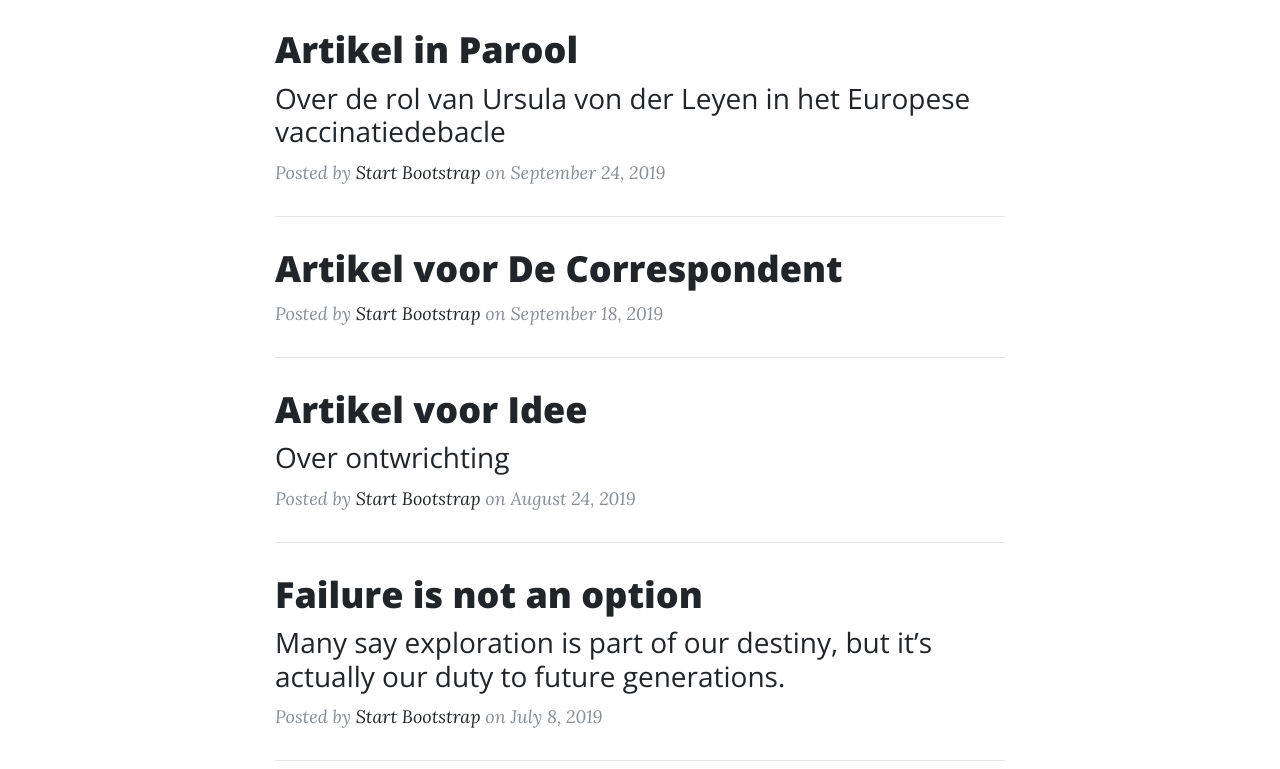
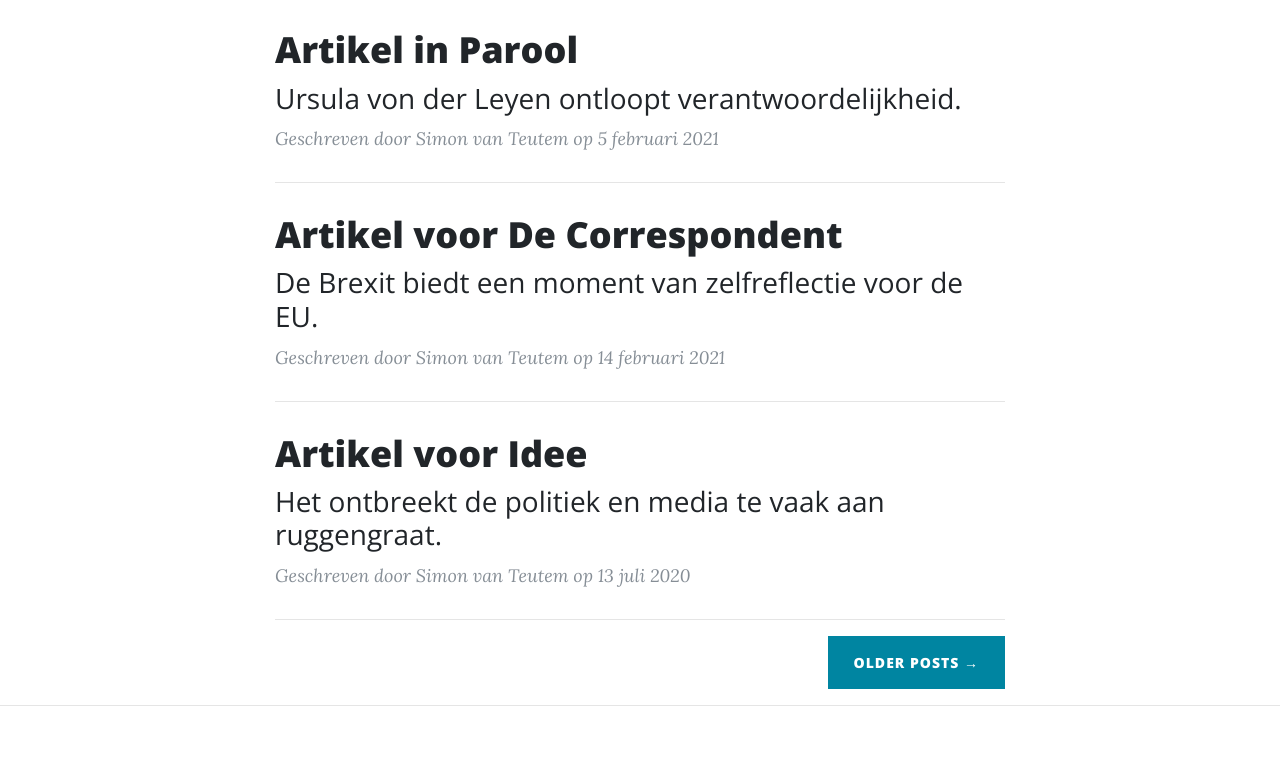
Before and after one commit to simonvanteutem/scribblings, a website: page index.html in a window 1280 px wide. Shown: the part 680-1449 px from the top of the page. Drawn offline with nearby package versions, Linux system fonts and the light colour scheme.

Commit message:
Add files via upload

```diff
--- a/index.html
+++ b/index.html
@@ -77,12 +77,10 @@
               Artikel in Parool
             </h2>
             <h3 class="post-subtitle">
-              Over de rol van Ursula von der Leyen in het Europese vaccinatiedebacle
+              Ursula von der Leyen ontloopt verantwoordelijkheid.
             </h3>
           </a>
-          <p class="post-meta">Posted by
-            <a href="#">Start Bootstrap</a>
-            on September 24, 2019</p>
+          <p class="post-meta">Geschreven door Simon van Teutem op 5 februari 2021</p>
         </div>
         <hr>
         <div class="post-preview">
@@ -90,10 +88,11 @@
             <h2 class="post-title">
               Artikel voor De Correspondent
             </h2>
+            <h3 class="post-subtitle">
+                De Brexit biedt een moment van zelfreflectie voor de EU.
+              </h3>
           </a>
-          <p class="post-meta">Posted by
-            <a href="#">Start Bootstrap</a>
-            on September 18, 2019</p>
+          <p class="post-meta">Geschreven door Simon van Teutem op 14 februari 2021</p>
         </div>
         <hr>
         <div class="post-preview">
@@ -102,28 +101,13 @@
               Artikel voor Idee
             </h2>
             <h3 class="post-subtitle">
-              Over ontwrichting
+             Het ontbreekt de politiek en media te vaak aan ruggengraat.
             </h3>
           </a>
-          <p class="post-meta">Posted by
-            <a href="#">Start Bootstrap</a>
-            on August 24, 2019</p>
+          <p class="post-meta">Geschreven door Simon van Teutem op 13 juli 2020</p>
         </div>
         <hr>
-        <div class="post-preview">
-          <a href="post.html">
-            <h2 class="post-title">
-              Failure is not an option
-            </h2>
-            <h3 class="post-subtitle">
-              Many say exploration is part of our destiny, but it’s actually our duty to future generations.
-            </h3>
-          </a>
-          <p class="post-meta">Posted by
-            <a href="#">Start Bootstrap</a>
-            on July 8, 2019</p>
-        </div>
-        <hr>
+
         <!-- Pager -->
         <div class="clearfix">
           <a class="btn btn-primary float-right" href="#">Older Posts &rarr;</a>
```
